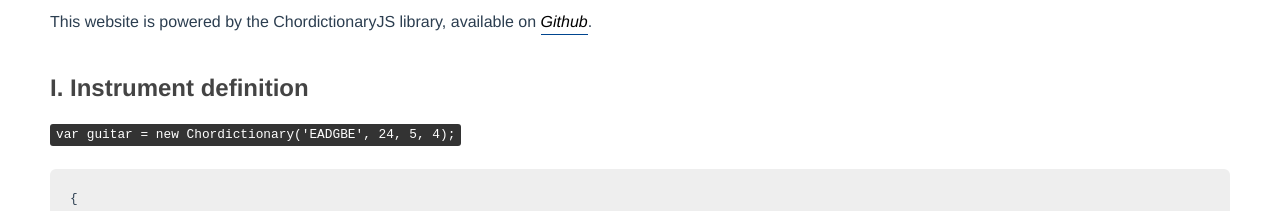
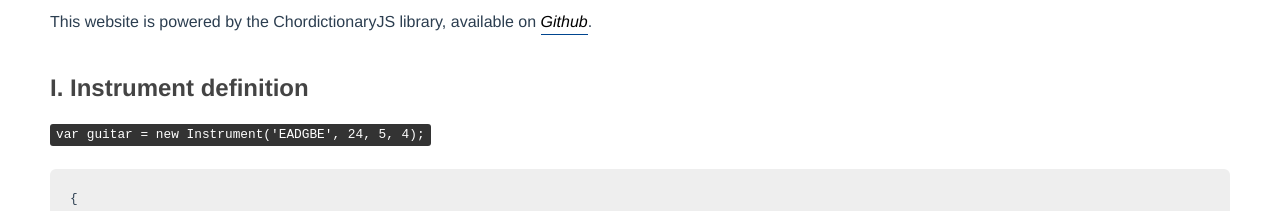
Before and after one commit to greird/chordictionary-website, a Vue app: page / in a window 1280 px wide. Shown: the part 1660-1871 px from the top of the page. Built offline with nearby package versions, Linux system fonts and the light colour scheme.

Commit message:
importing chordictionary lib as an ES6 module

```diff
--- a/src/App.vue
+++ b/src/App.vue
@@ -10,11 +10,11 @@
 
 		<masthead />
 
-		<tabsearch v-bind:Chordictionary="Chordictionary" />
+		<tabsearch />
 
-		<chordsearch v-bind:Chordictionary="Chordictionary" />
+		<chordsearch />
 
-		<documentation v-bind:Chordictionary="Chordictionary" />
+		<documentation />
 
 	</div>
 </template>
@@ -32,11 +32,6 @@
 			tabsearch,
 			chordsearch,
 			documentation
-		},
-		data() {
-			return {
-				Chordictionary: require('./assets/vendors/js/chordictionary.js'), // load ChordictionaryJS lib
-			}
-		},
+		}
 	}
 </script>
--- a/src/components/chordsearch.vue
+++ b/src/components/chordsearch.vue
@@ -36,6 +36,7 @@
 
 <script>
 	import searchform from './searchform.vue'
+	import {Instrument} from '../assets/vendors/js/chordictionary';
 
 	export default {
 		name: 'chordsearch',
@@ -72,7 +73,7 @@
 			getChord(inputChord, inputTuning) {
 				// Create new instrument
 				try {
-					this.instrument = new this.Chordictionary.Instrument(inputTuning, 24, 5, 4);
+					this.instrument = new Instrument(inputTuning, 24, 5, 4);
 				} catch (e) {
 					this.results.error = 'Woops, check your tuning, you sound a bit out of tune!';
 				}
--- a/src/components/documentation.vue
+++ b/src/components/documentation.vue
@@ -3,7 +3,7 @@
         <h2>Javascript library</h2>
             <p>This website is powered by the ChordictionaryJS library, available on <a href="https://github.com/greird/chordictionaryjs">Github</a>.</p>
             <h3>I. Instrument definition</h3>
-            <code>var guitar = new Chordictionary('EADGBE', 24, 5, 4);</code><br /><br />
+            <code>var guitar = new Instrument('EADGBE', 24, 5, 4);</code><br /><br />
             <pre>{{ demo_guitar }}</pre>
 
             <h3>II. Chord recognition</h3>
@@ -45,9 +45,9 @@
 </template>
 
 <script>
+    import {Instrument} from '../assets/vendors/js/chordictionary';
     export default {
         name: 'documentation',
-        props: ['Chordictionary'],
         data() {
             return {
                 demo_guitar: '',
@@ -61,7 +61,7 @@
             }
         },
         mounted() {
-            this.demo_guitar = new this.Chordictionary.Instrument('EADGBE', 24, 5, 4);
+            this.demo_guitar = new Instrument('EADGBE', 24, 5, 4);
             this.chordGeneration = this.demo_guitar.getChordsList("G");
             this.chordInfo = this.demo_guitar.getChordInfo('131211');
             this.numberOfChordsFound = this.chordGeneration.chordList.length;
--- a/src/components/tabsearch.vue
+++ b/src/components/tabsearch.vue
@@ -32,6 +32,7 @@
 <script>
 	import searchform from './searchform.vue'
 	import chordinfo from './chordinfo.vue'
+	import {Instrument} from '../assets/vendors/js/chordictionary';
 
 	export default {
 		name: 'tabsearch',
@@ -56,7 +57,7 @@
 			findTab(inputTab, inputTuning) {
 				// Create new instrument
 				try {
-					this.instrument = new this.Chordictionary.Instrument(inputTuning, 24, 5, 4);
+					this.instrument = new Instrument(inputTuning, 24, 5, 4);
 					this.tuning = this.instrument.tuning.join('')
 				} catch (e) {
 					this.message = 'Woops, check your tuning, you sound a bit out of tune!';
```
Also changed, not shown: src/assets/vendors/js/chordictionary.js.
